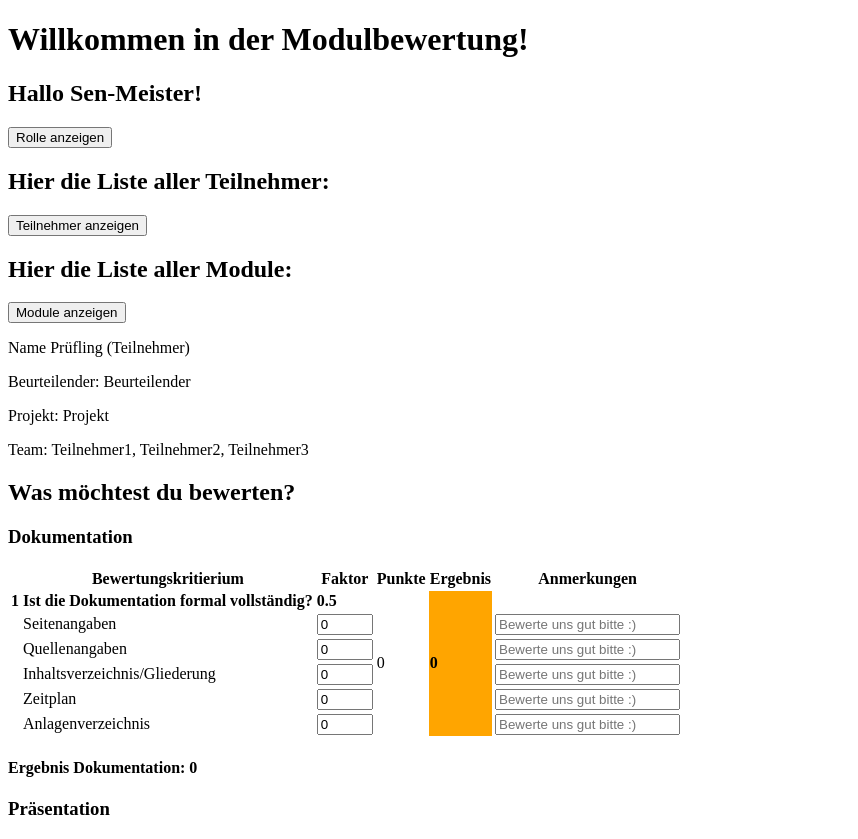
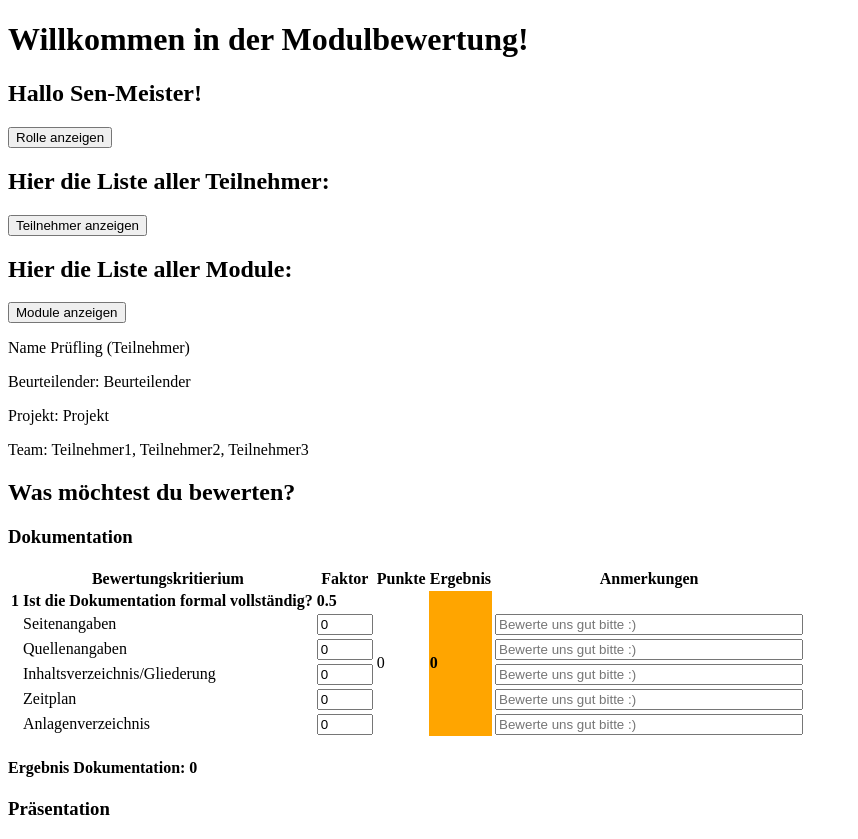
Before and after one commit to Kaarjalan/ModulbewertungFrontend, an Angular app: page / in a window 1280 px wide. Shown: the whole page, without its empty margins (0-858 px from the left). Built offline with nearby package versions, Linux system fonts and the light colour scheme.

Commit message:
Notizfeld fertig

```diff
--- a/src/app/documentation/documentation.component.css
+++ b/src/app/documentation/documentation.component.css
@@ -0,0 +1,3 @@
+.expandable-input {
+    width: 300px; /* Startbreite */
+  }
--- a/src/app/documentation/documentation.component.html
+++ b/src/app/documentation/documentation.component.html
@@ -43,10 +43,12 @@
                            step="1">
                   </td>
                   <td>
-                    <input type="text"
-                    placeholder="Bewerte uns gut bitte :)"
-                           [(ngModel)]="kriterium.notiz"
-                           (ngModelChange)="updateNotiz()">
+                    <input
+                        type="text"
+                        class="expandable-input"
+                        placeholder="Bewerte uns gut bitte :)"
+                        [(ngModel)]="kriterium.notiz"
+                        (ngModelChange)="updateNotiz()">
                   </td>
                 </tr>
               </ng-container>
```
